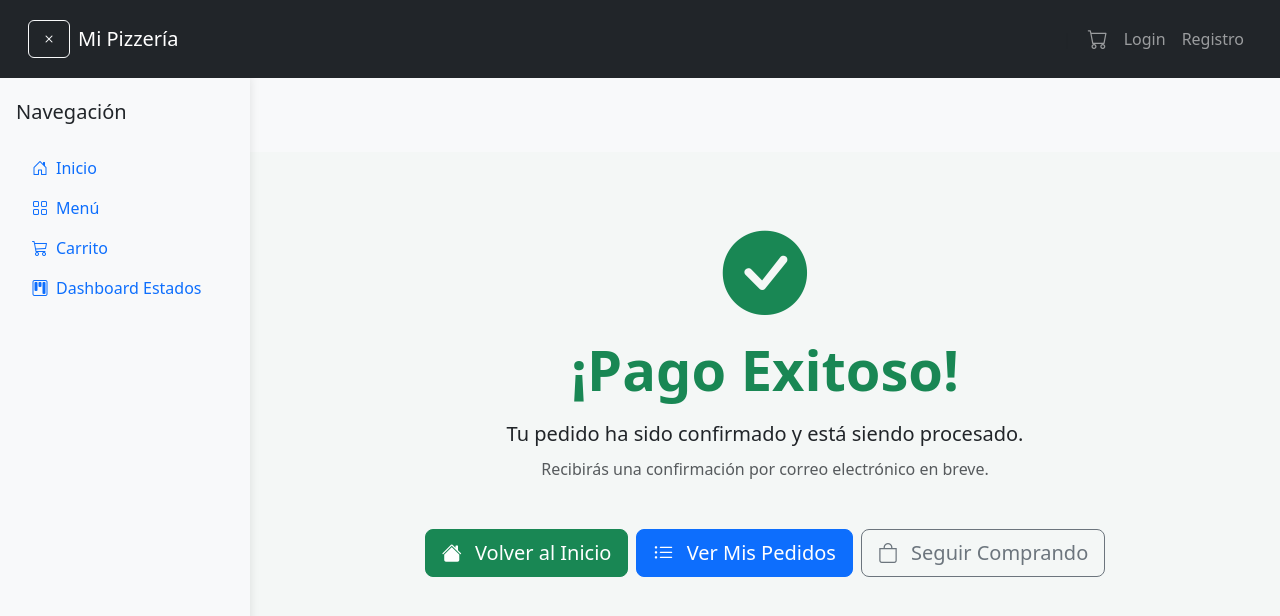
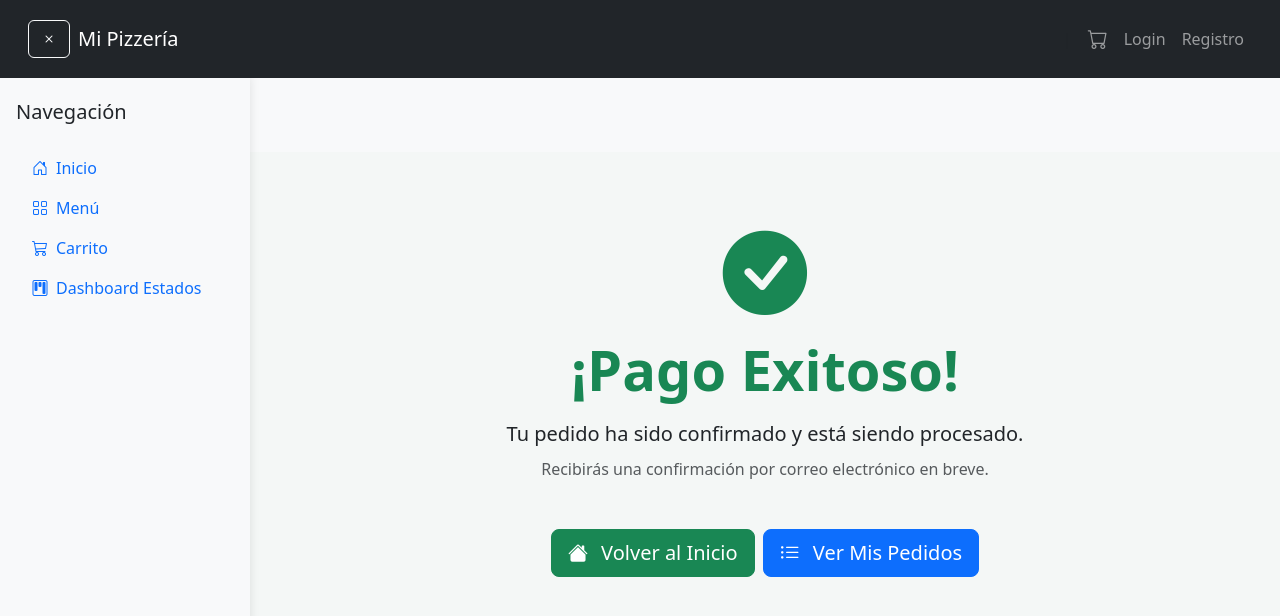
Before and after one commit to Ivetta-Luis-Alberto-114588/front-startup, an Angular app: page /payment/success in a window 1280 px wide. Shown: the top 616 px of the page. Built offline with nearby package versions, Linux system fonts and the light colour scheme.

Commit message:
minimal changes

```diff
--- a/src/app/features/orders/pages/my-orders-page/my-orders-page.component.html
+++ b/src/app/features/orders/pages/my-orders-page/my-orders-page.component.html
@@ -36,7 +36,7 @@
         <table class="table table-hover align-middle">
             <thead>
                 <tr>
-                    <th scope="col">Pedido #</th>
+                    <th scope="col" style="width: 170%;">Pedido #</th>
                     <th scope="col">Fecha</th>
                     <th scope="col">Estado</th>
                     <th scope="col" class="text-end">Total</th>
--- a/src/app/features/payments/components/payment-success/payment-success.component.html
+++ b/src/app/features/payments/components/payment-success/payment-success.component.html
@@ -136,10 +136,10 @@
                 <i class="bi bi-list-ul me-2"></i>
                 Ver Mis Pedidos
             </button>
-            <button class="btn btn-outline-secondary btn-lg" (click)="navigateToDashboard()">
+            <!-- <button class="btn btn-outline-secondary btn-lg" (click)="navigateToDashboard()">
                 <i class="bi bi-bag me-2"></i>
                 Seguir Comprando
-            </button>
+            </button> -->
         </div>
     </div>
 </div>
```
